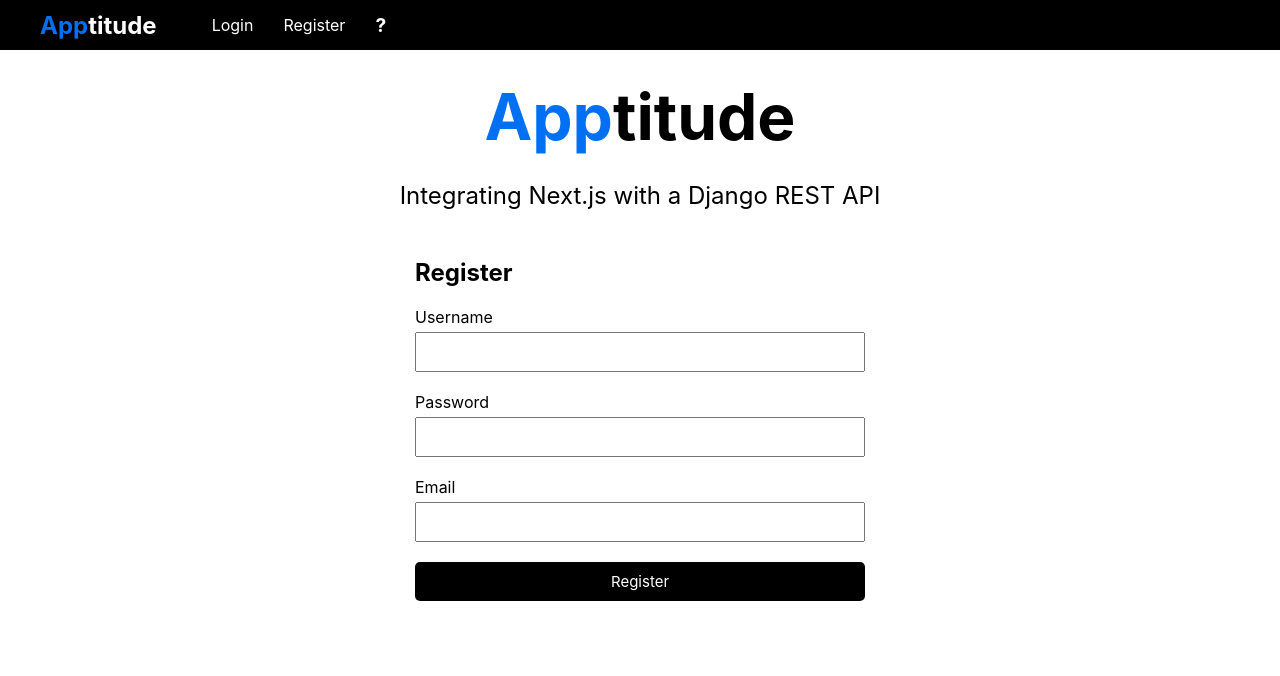
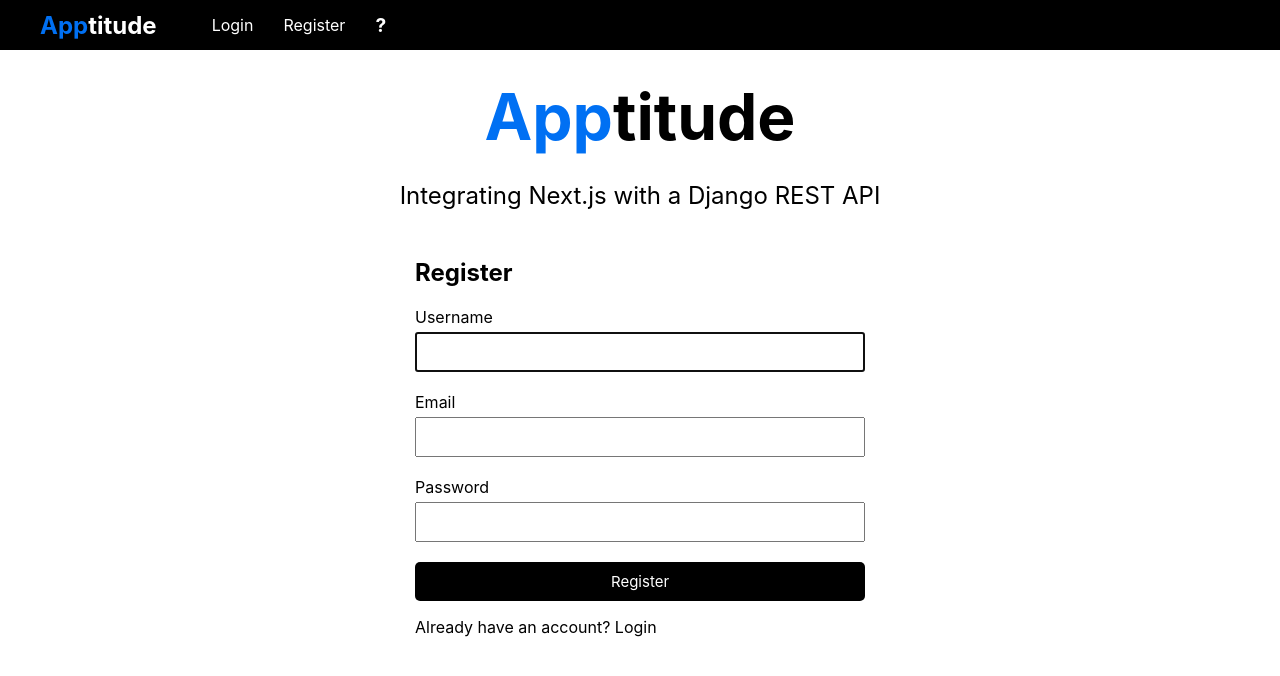
Before and after one commit to IanHopper/Apptitude, a Next.js app: page /register in a window 1280 px wide. Shown: the top 676 px of the page. Built offline with nearby package versions, Linux system fonts and the light colour scheme.

Commit message:
cleaned up registration form and added validation; shared code with login

```diff
--- a/components/Register.js
+++ b/components/Register.js
@@ -1,70 +1,103 @@
 import { useRouter } from "next/router";
 import formStyles from "../styles/Add.module.css";
+import { useAppContext } from "../context/state";
 import { useState } from "react";
-import Header from "./Header";
-import { URL_ENDPOINT } from "../context/types";
+import validator from "validator";
+import Link from "next/link";
 
 const Register = () => {
-  const [unique_username, setUnique_Username] = useState(true);
-  const router = useRouter();
-  const handleSubmit = async (e) => {
-    e.preventDefault();
+  const context = useAppContext();
+  const { register, registration, handleFormChange } = context;
+  const { username, email, password } = registration;
 
-    const username = e.target.username.value;
-    const password = e.target.password.value;
-    const email = e.target.email.value;
-
-    const JSONdata = JSON.stringify({ username, password, email });
-    const endpoint = `${URL_ENDPOINT}register/`;
-    const options = {
-      method: "POST",
-      headers: {
-        "Content-Type": "application/json",
-      },
-      body: JSONdata,
-    };
-    try {
-      const res = await fetch(endpoint, options);
-      console.log(res.status);
-      res.status == "200" ? router.push("about") : setUnique_Username(false);
-      let data = await res.json();
-      router.push("/login");
-      return data;
-    } catch (error) {
-      console.log(error);
-    }
-
-    // If status 200, go to success page; if error, display error and allow another attempt to register
-
-
-  };
 
   return (
     <div>
       <h2>Register</h2>
-      <form className={formStyles.addform} onSubmit={handleSubmit}>
+      <form
+        id = "registration"
+        className={formStyles.addform}
+        onSubmit={(e) =>
+          register(e, registration)
+        }
+        noValidate
+      >
+
         <div className={formStyles.formControl}>
           <label>
-            {unique_username ? (
-              "Username"
-            ) : (
-              <span style={{ color: "red" }}>
-                {" "}
-                Username already in use! Choose a different username
-              </span>
-            )}
+            Username &nbsp;{" "}
+            <span id="username-warning" className={formStyles.formWarning}>
+              {username &&
+              username.length > 0 &&
+              username.length < 4 ? (
+                "Username must be at least 4 characters"
+              ) : (
+                <br></br>
+              )}
+            </span>
           </label>
-          <input id="username" type="text" required />
+          <input
+            id="username"
+            type="text"
+            value={username ? username : ""}
+            onChange={handleFormChange}
+            required
+            autoFocus
+          />
         </div>
         <div className={formStyles.formControl}>
-          <label>Password</label>
-          <input id="password" type="password" required />
+          <label>
+            Email &nbsp;{" "}
+            <span id="email-warning" className={formStyles.formWarning}>
+              {email && !validator.isEmail(email) ? "Please enter a valid email" : (
+                <br></br>
+              )}
+            </span>
+          </label>
+
+          <input
+            id="email"
+            type="email"
+            value={email ? email : ""}
+            onChange={handleFormChange}
+            required
+          />
         </div>
         <div className={formStyles.formControl}>
-          <label>Email</label>
-          <input id="email" type="email" required />
+          <label>
+            Password &nbsp;{" "}
+            <span id="password-warning" className={formStyles.formWarning}>
+              {password &&
+              password.length > 0 &&
+              password.length < 6 ? (
+                "Password must be at lest 6 characters"
+              ) : (
+                <br></br>
+              )}
+            </span>
+          </label>
+
+          <input
+            id="password"
+            type="password"
+            value={password ? password : ""}
+            onChange={handleFormChange}
+            required
+          />
         </div>
-        <input className={formStyles.btn} type="submit" value="Register" />
+
+        <input
+          // onClick={() => emptyFieldWarning()}
+          className={formStyles.btn}
+          type="submit"
+          value="Register"
+        />
+        <p>
+
+          <Link href="/login">
+            <a>Already have an account? Login</a>
+          </Link>
+        </p>
       </form>
     </div>
   );
```
Also changed, not shown: components/Login.js (+4 -3 lines).
